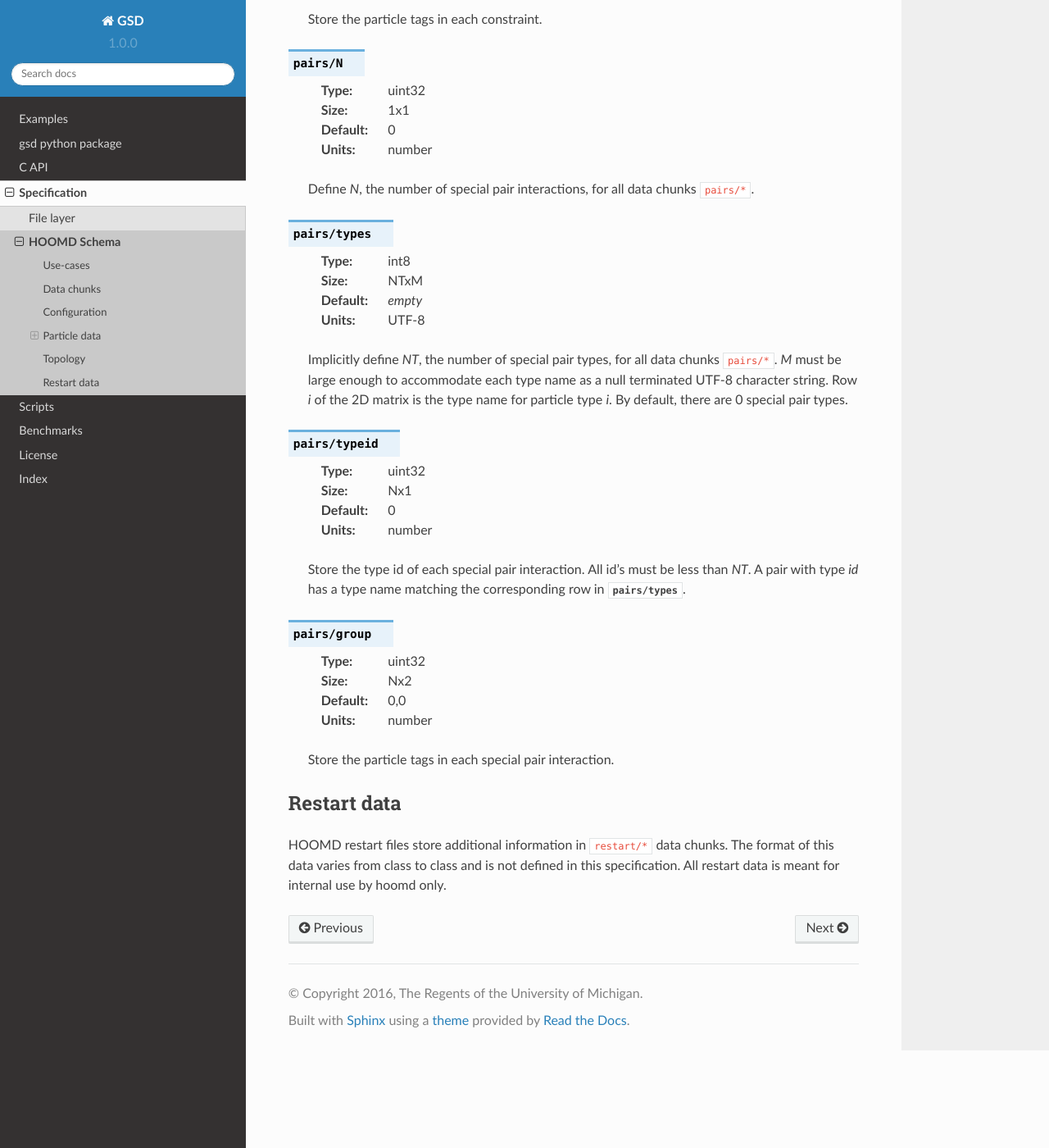
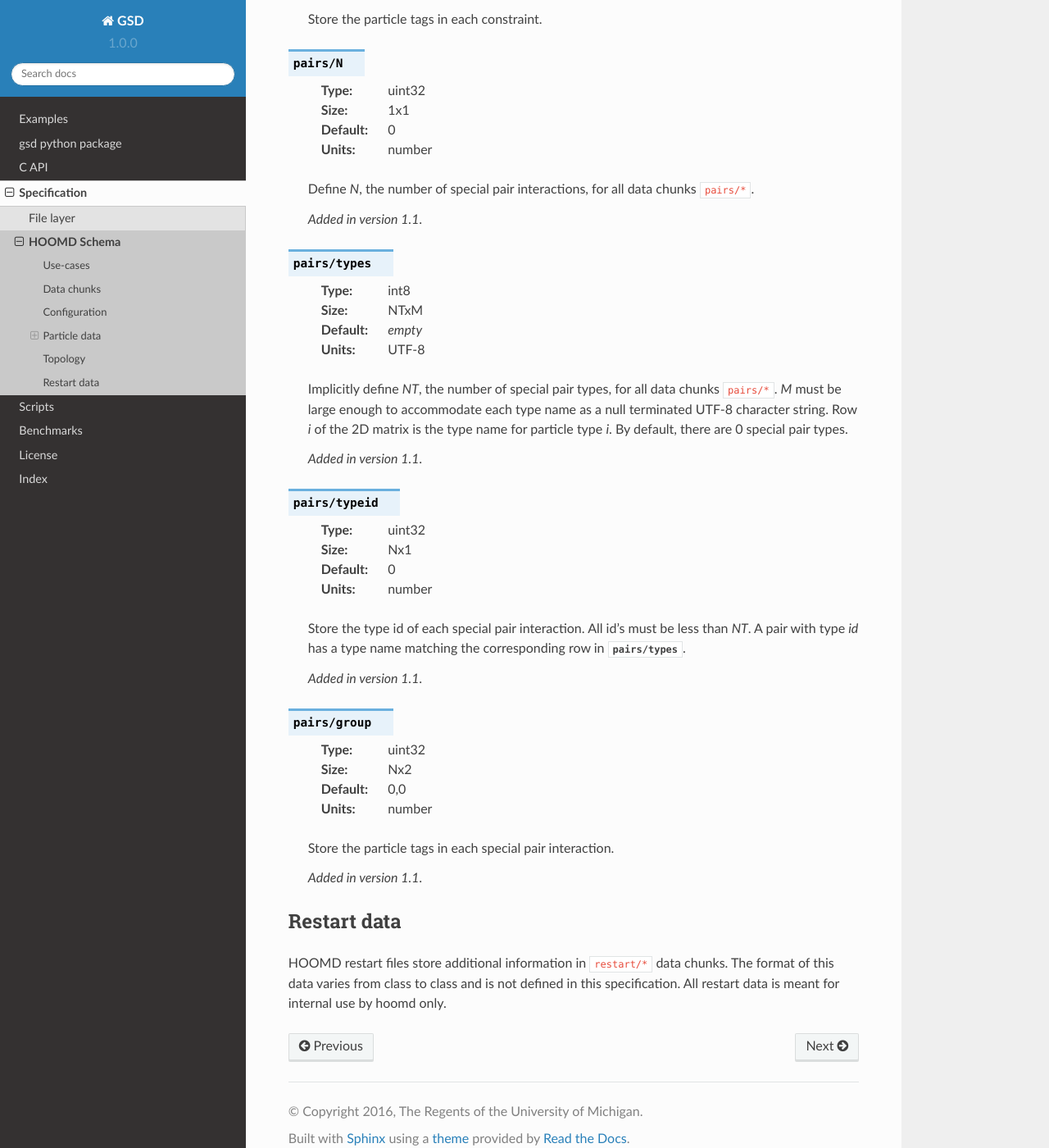
Before and after one commit to glotzerlab/gsd, a Sphinx documentation site: the page built from doc/schema-hoomd.rst, in a window 1280 px wide and 1400 px high, scrolled down 11270 px. Shown: the whole window at 82% size. Built offline with Sphinx 7.4.7 and the Read the Docs theme 2.0.0, drawn with Linux system fonts in a browser that asks for light colours.

Commit message:
Update hoomd schema version to 1.1

```diff
--- a/doc/schema-hoomd.rst
+++ b/doc/schema-hoomd.rst
@@ -12,7 +12,7 @@
 not present in an older version file.
 
 :Schema name: ``hoomd``
-:Schema version: 1.0
+:Schema version: 1.1
 
 Use-cases
 ---------
@@ -491,6 +491,8 @@
 
     Define *N*, the number of special pair interactions, for all data chunks ``pairs/*``.
 
+    .. versionadded:: 1.1
+
 .. chunk:: pairs/types
 
     :Type: int8
@@ -503,6 +505,8 @@
     character string. Row *i* of the 2D matrix is the type name for particle type *i*.
     By default, there are 0 special pair types.
 
+    .. versionadded:: 1.1
+
 .. chunk:: pairs/typeid
 
     :Type: uint32
@@ -513,6 +517,8 @@
     Store the type id of each special pair interaction. All id's must be less than *NT*. A pair with
     type *id* has a type name matching the corresponding row in :chunk:`pairs/types`.
 
+    .. versionadded:: 1.1
+
 .. chunk:: pairs/group
 
     :Type: uint32
@@ -522,6 +528,8 @@
 
     Store the particle tags in each special pair interaction.
 
+    .. versionadded:: 1.1
+
 
 Restart data
 ------------
```
